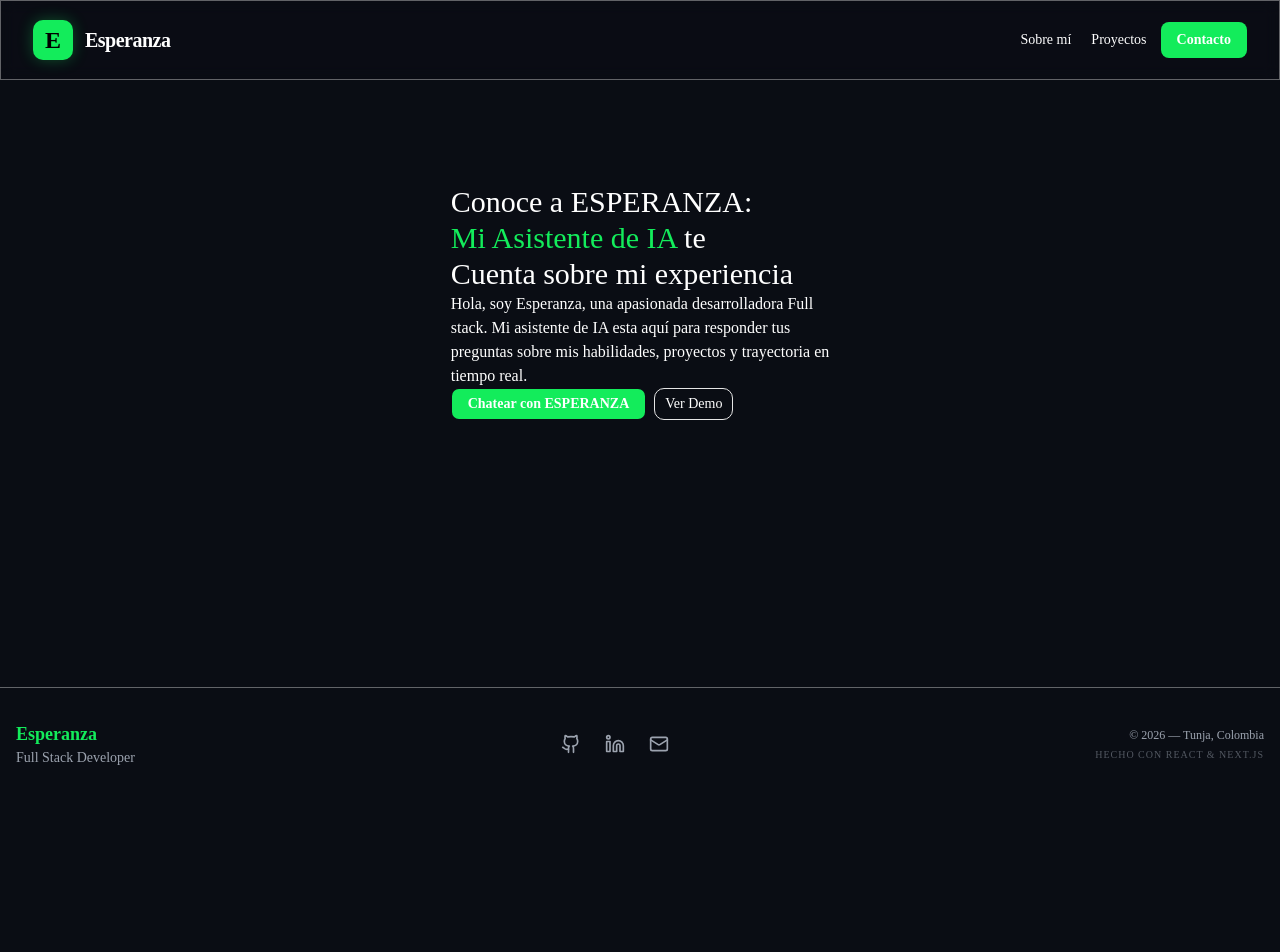
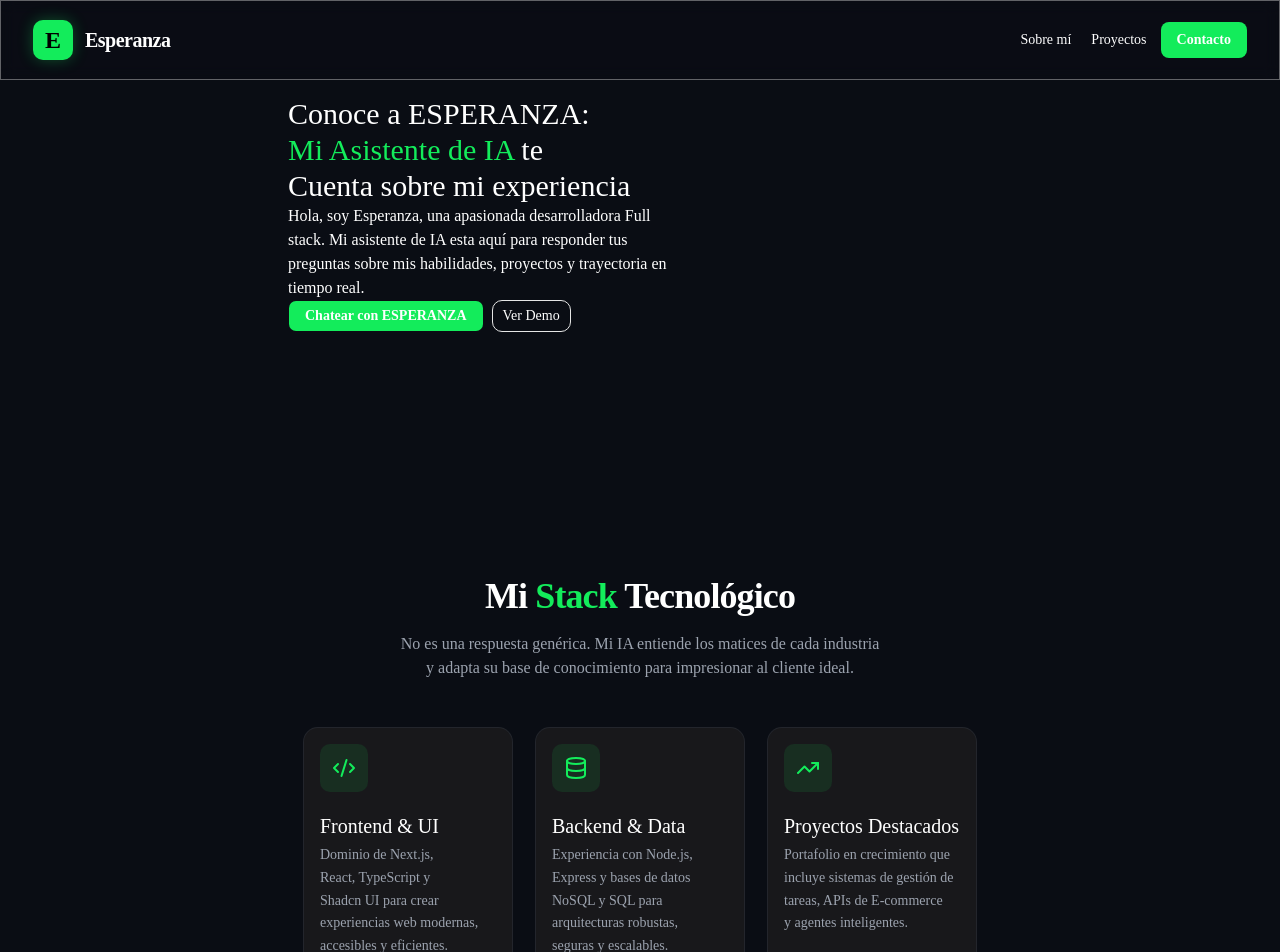
Before and after one commit to Esperanzapineda/Chatbot, a Next.js app in the folder front/: page / in a window 1280 px wide. Shown: the top 952 px of the page. Before the commit the page ends 800 px from the top, so only its background shows below. Built offline with nearby package versions, Linux system fonts and the light colour scheme.

Commit message:
add stack

```diff
--- a/front/app/globals.css
+++ b/front/app/globals.css
@@ -80,6 +80,7 @@
   --sidebar-accent-foreground: oklch(0.205 0 0);
   --sidebar-border: oklch(0.922 0 0);
   --sidebar-ring: oklch(0.708 0 0);
+  --container:#161B22;
 }
 
 .dark {
--- a/front/app/page.tsx
+++ b/front/app/page.tsx
@@ -1,4 +1,5 @@
 import Hero from "@/shared/Hero";
+import Stack from "./views/Stack";
 
 export default function Home() {
   return (
@@ -6,6 +7,9 @@ export default function Home() {
       <div className="h-100">
         <Hero/>
       </div>
+      <div>
+        <Stack/>
+      </div>
     </div>
   )
 }
--- /dev/null
+++ b/front/app/views/Stack.tsx
@@ -0,0 +1,62 @@
+'use client'
+import { Card, CardDescription, CardHeader, CardTitle } from '@/components/ui/card'
+import { CodeXml, Database, TrendingUp } from 'lucide-react'
+import React from 'react'
+
+const Stack = () => {
+  return (
+    <section className='w-full py-12 px-4 md:py-20'>
+      <div className='flex flex-col items-center mb-12 space-y-4'>
+        <h2 className='text-3xl md:text-4xl font-bold tracking-tight text-center'>
+          Mi <span className='text-primary'>Stack</span> Tecnológico
+        </h2>
+        <p className='text-muted-foreground text-center max-w-2xl text-balance'>
+          No es una respuesta genérica. Mi IA entiende los matices de cada industria
+          y adapta su base de conocimiento para impresionar al cliente ideal.
+        </p>
+      </div>
+
+      <div className='grid grid-cols-1 md:grid-cols-3 gap-6 max-w-6xl mx-auto'>
+
+        <Card className='group transition-all duration-300 hover:shadow-md hover:-translate-y-1 border-muted bg-zinc-900'>
+          <CardHeader>
+            <div className='mb-4 w-12 h-12 flex items-center justify-center rounded-lg bg-primary/10 text-primary group-hover:bg-primary group-hover:text-white transition-colors'>
+              <CodeXml size={24} />
+            </div>
+            <CardTitle className='text-xl text-foreground'>Frontend & UI</CardTitle>
+            <CardDescription className='leading-relaxed text-balance'>
+              Dominio de Next.js, React, TypeScript y Shadcn UI para crear experiencias web modernas, accesibles y eficientes.
+            </CardDescription>
+          </CardHeader>
+        </Card>
+
+        <Card className='group transition-all duration-300 hover:shadow-md hover:-translate-y-1 border-muted bg-zinc-900'>
+          <CardHeader>
+            <div className='mb-4 w-12 h-12 flex items-center justify-center rounded-lg bg-primary/10 text-primary group-hover:bg-primary group-hover:text-white transition-colors'>
+              <Database size={24} />
+            </div>
+            <CardTitle className='text-xl text-foreground'>Backend & Data</CardTitle>
+            <CardDescription className='leading-relaxed text-balance'>
+              Experiencia con Node.js, Express y bases de datos NoSQL y SQL para arquitecturas robustas, seguras y escalables.
+            </CardDescription>
+          </CardHeader>
+        </Card>
+
+        <Card className='group transition-all duration-300 hover:shadow-md hover:-translate-y-1 border-muted bg-zinc-900'>
+          <CardHeader>
+            <div className='mb-4 w-12 h-12 flex items-center justify-center rounded-lg bg-primary/10 text-primary group-hover:bg-primary group-hover:text-white transition-colors'>
+              <TrendingUp size={24} />
+            </div>
+            <CardTitle className='text-xl text-foreground'>Proyectos Destacados</CardTitle>
+            <CardDescription className='leading-relaxed text-balance'>
+              Portafolio en crecimiento que incluye sistemas de gestión de tareas, APIs de E-commerce y agentes inteligentes.
+            </CardDescription>
+          </CardHeader>
+        </Card>
+
+      </div>
+    </section>
+  )
+}
+
+export default Stack
```
